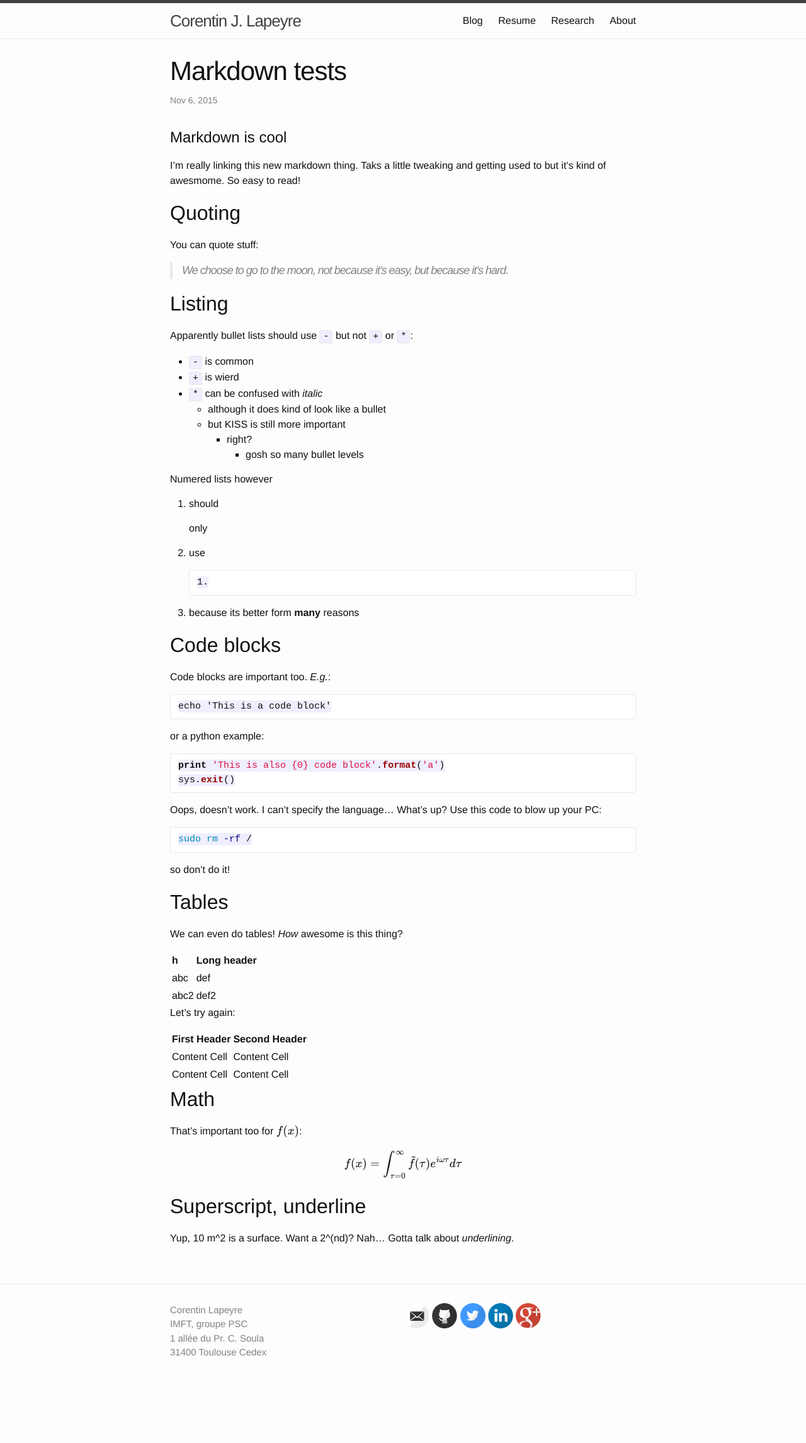
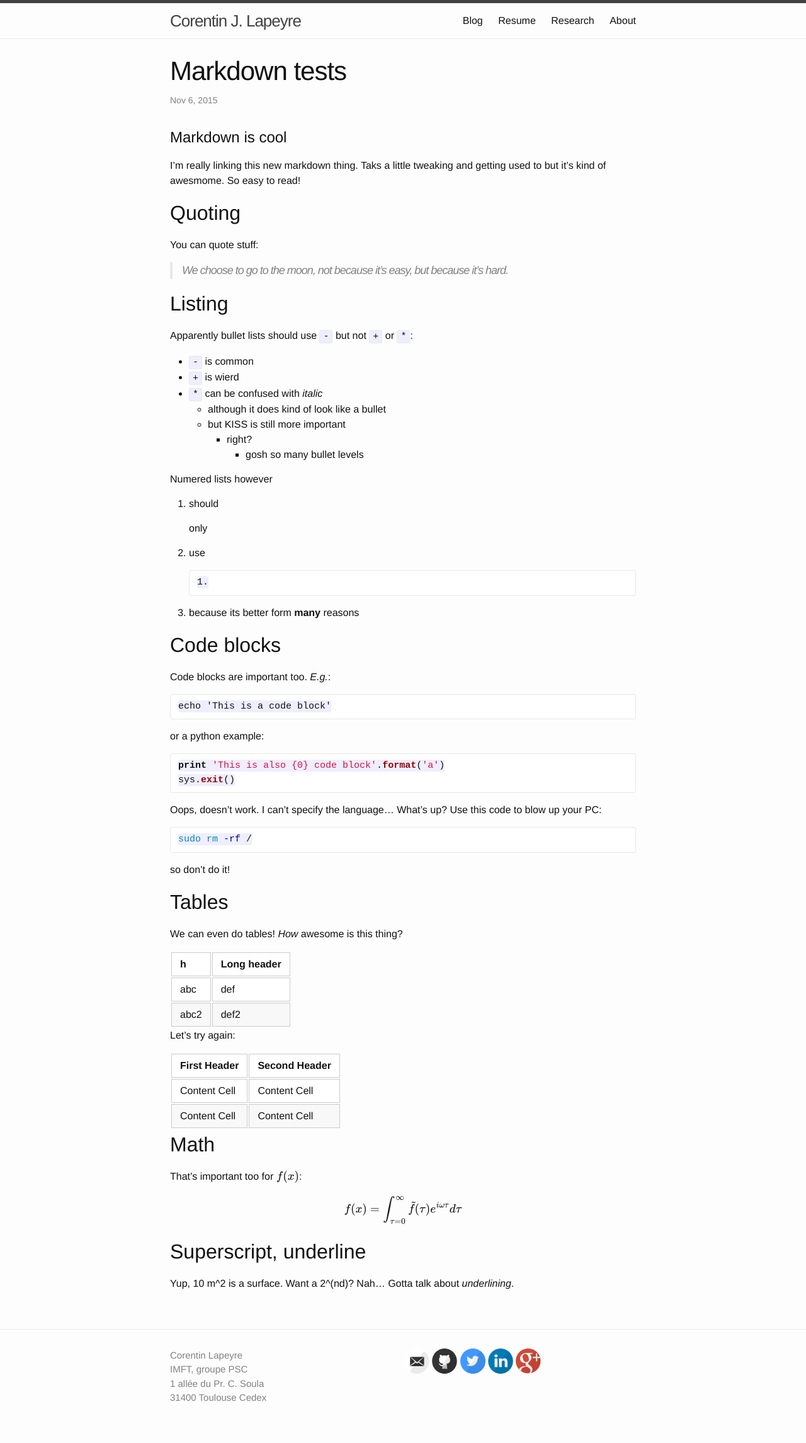
Before and after one commit to clapeyre/clapeyre.github.io, a Jekyll site: the page built from _posts/2015-11-06-tests-markdown.md, in a window 1280 px wide. Shown: the whole page at 63% size. Built offline with Jekyll 4.4.1, drawn with Linux system fonts in a browser that asks for light colours; Markdown is read by kramdown in place of the engine named in the settings; formulas are drawn with MathJax 3; before the commit the page ends 2219 px from its top, so only the background shows below that.

Commit message:
[CSS] Stuff for tables. Basic Jekyll said nothing for tables!

```diff
--- a/_sass/_layout.scss
+++ b/_sass/_layout.scss
@@ -234,5 +234,3 @@
         }
     }
 }
-
-@import "svg-icons";
--- /dev/null
+++ b/_sass/_tables.scss
@@ -0,0 +1,43 @@
+// 100% wide nice tables
+//table {
+//  margin-bottom: 1rem;
+//  width: 100%;
+//  border: 1px solid #e5e5e5;
+//  border-collapse: collapse;
+//}
+//td,
+//th {
+//  padding: .25rem .5rem;
+//  border: 1px solid #e5e5e5;
+//}
+//tbody tr:nth-child(odd) td,
+//tbody tr:nth-child(odd) th {
+//  background-color: #f9f9f9;
+//}
+
+
+// Thinnest possible tables
+table {
+  padding: 0; }
+  table tr {
+    border-top: 1px solid #cccccc;
+    background-color: white;
+    margin: 0;
+    padding: 0; }
+    table tr:nth-child(2n) {
+      background-color: #f8f8f8; }
+    table tr th {
+      font-weight: bold;
+      border: 1px solid #cccccc;
+      text-align: left;
+      margin: 0;
+      padding: 6px 13px; }
+    table tr td {
+      border: 1px solid #cccccc;
+      text-align: left;
+      margin: 0;
+      padding: 6px 13px; }
+    table tr th :first-child, table tr td :first-child {
+      margin-top: 0; }
+    table tr th :last-child, table tr td :last-child {
+      margin-bottom: 0; }
--- a/css/main.scss
+++ b/css/main.scss
@@ -39,11 +39,11 @@
     }
 }
 
-
-
 // Import partials from `sass_dir` (defaults to `_sass`)
 @import
         "base",
         "layout",
-        "syntax-highlighting"
+        "syntax-highlighting",
+        "svg-icons",
+        "tables"
 ;
```
